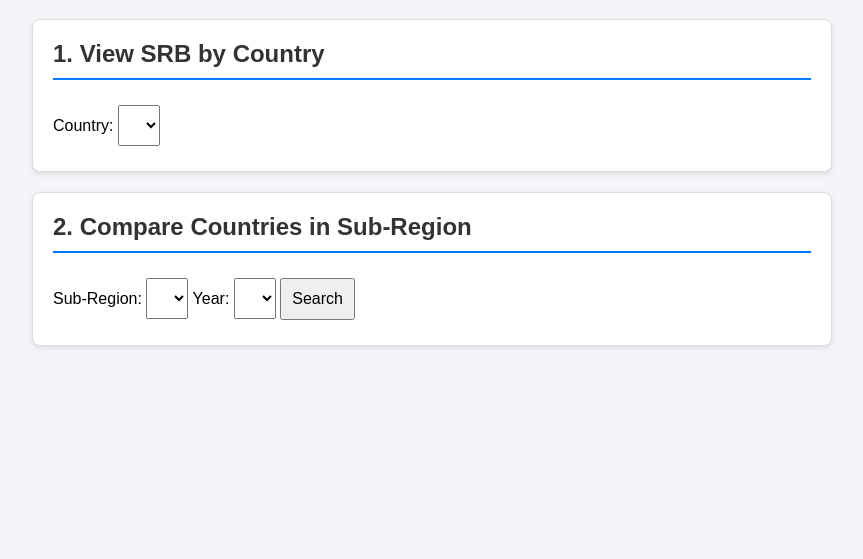
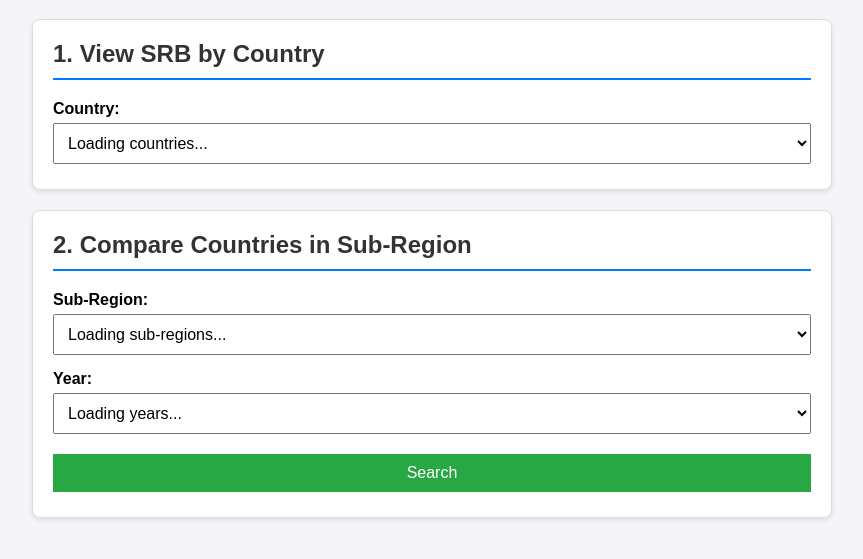
Before and after one commit to sandy86868/M11405105-lee-shing-rong, a website: page app/public/index.html in a window 1280 px wide. Shown: the part 81-640 px from the top of the page, without its empty margins (208-1071 px from the left). Drawn offline with Linux system fonts and the light colour scheme.

Commit message:
Complete Feature 1 & 2, fix HTMX triggers, and add README with ER model

```diff
--- a/app/public/index.html
+++ b/app/public/index.html
@@ -9,7 +9,8 @@
         body { font-family: sans-serif; padding: 20px; max-width: 800px; margin: 0 auto; background: #f4f4f9; }
         .card { background: white; border: 1px solid #ddd; padding: 20px; border-radius: 8px; margin-bottom: 20px; box-shadow: 0 2px 5px rgba(0,0,0,0.1); }
         h2 { margin-top: 0; color: #333; border-bottom: 2px solid #007bff; padding-bottom: 10px; }
-        select, button { padding: 10px; margin: 5px 0; font-size: 16px; }
+        select, button { padding: 10px; margin: 5px 0; font-size: 16px; width: 100%; box-sizing: border-box; } /* 加了一點寬度調整 */
+        label { font-weight: bold; margin-top: 10px; display: block; }
         table { width: 100%; border-collapse: collapse; margin-top: 15px; }
         th, td { border: 1px solid #ddd; padding: 10px; text-align: left; }
         th { background-color: #007bff; color: white; }
@@ -21,22 +22,41 @@
     <div class="card">
         <h2>1. View SRB by Country</h2>
         <label>Country:</label>
-        <select name="code" hx-get="/api/countries" hx-trigger="load" hx-target="this"
-                hx-on:change="htmx.trigger('#res1', 'update')"></select>
+        <select name="code"
+                hx-get="/api/countries"
+                hx-trigger="load"
+                hx-target="this"
+                hx-on:change="htmx.trigger('#res1', 'update')">
+            <option>Loading countries...</option>
+        </select>
         <div id="res1" hx-get="/api/srb" hx-include="[name='code']" hx-trigger="update"></div>
     </div>
 
     <div class="card">
         <h2>2. Compare Countries in Sub-Region</h2>
         <form hx-get="/api/srb/subregion" hx-target="#res2">
+
             <label>Sub-Region:</label>
-            <select name="subRegionCode" hx-get="/api/subregions" hx-trigger="load"></select>
+            <select name="subRegionCode"
+                    hx-get="/api/subregions"
+                    hx-trigger="load"
+                    hx-target="this">
+                <option value="">Loading sub-regions...</option>
+            </select>
 
             <label>Year:</label>
-            <select name="year" hx-get="/api/years" hx-trigger="load"></select>
+            <select name="year"
+                    hx-get="/api/years"
+                    hx-trigger="load"
+                    hx-target="this">
+                <option value="">Loading years...</option>
+            </select>
 
-            <button type="submit">Search</button>
+            <button type="submit" style="margin-top: 15px; cursor: pointer; background-color: #28a745; color: white; border: none;">
+                Search
+            </button>
         </form>
+
         <div id="res2"></div>
     </div>
 
```
